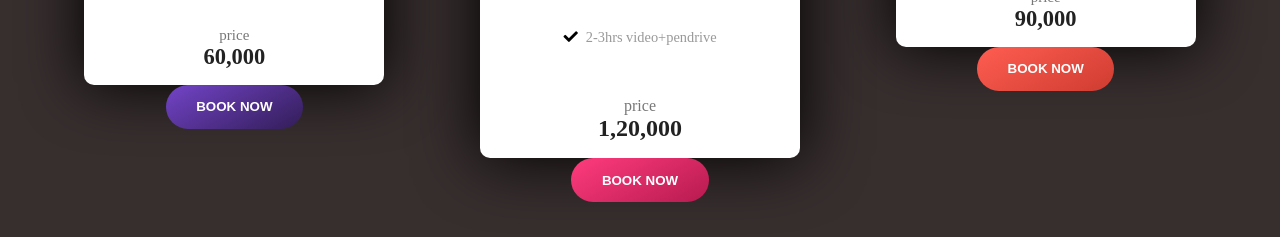
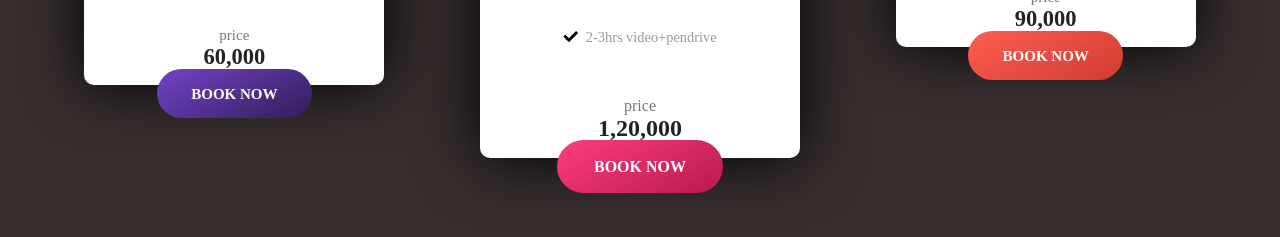
Before and after one commit to capturecaptainphotography/capturecaptain, a plain HTML site: page index.html in a window 1280 px wide. Shown: the part 3362-3599 px from the top of the page. Drawn offline with Linux system fonts and the light colour scheme.

Commit message:
book now

```diff
--- a/index.html
+++ b/index.html
@@ -167,7 +167,9 @@
 
             </div>
         </div>
-        <button>Book Now</button>
+        <a href="https://api.whatsapp.com/send?phone=919381788941&text=Hi Capture Captain Photography!| need more info about Basic Package ." class="whatsapp"
+aria-label="whatsapp me">Book Now</a>
+
     </div>
     <div class="pc-table">
         <div class="pc-logo">
@@ -225,8 +227,8 @@
                 <h2>1,20,000</h2>
 
             </div>
-        </div>
-        <button>Book Now</button>
+        </div>        <a href="https://api.whatsapp.com/send?phone=919381788941&text=Hi Capture Captain Photography!| need more info about Premium Package ." class="whatsapp"
+        aria-label="whatsapp me">Book Now</a>
     </div>
     <div class="pc-table">
         <div class="pc-logo">
@@ -275,7 +277,8 @@
 
             </div>
         </div>
-        <button>Book Now</button>
+        <a href="https://api.whatsapp.com/send?phone=919381788941&text=Hi Capture Captain Photography!| need more info about Customaize Package." class="whatsapp"
+        aria-label="whatsapp me">Book Now</a>
     </div>
 </section>
 
--- a/style.css
+++ b/style.css
@@ -764,9 +764,10 @@ body {
     color: #000;
 }
 
-.pc-table button {
+.pc-table a {
     background: linear-gradient(331deg, #321d58, #7344c8);
     color: #fff;
+    text-decoration: none;
     border: none;
     border-radius: 5em;
     padding: 1.1em 2.3em;
@@ -776,7 +777,7 @@ body {
     cursor: pointer;
 }
 
-.pc-table button:hover {
+.pc-table a:hover {
     background: #fff;
     color: #111;
 }
@@ -786,11 +787,11 @@ body {
 }
 
 .pc-table:nth-child(2) .table-header,
-.pc-table:nth-child(2) button {
+.pc-table:nth-child(2) a {
     background: linear-gradient(331deg, #b71a50, #ff3c7d);
 }
 
 .pc-table:nth-child(3) .table-header,
-.pc-table:nth-child(3) button {
+.pc-table:nth-child(3) a {
     background: linear-gradient(331deg, #cf3c31, #ff5d51);
 }
```
Also changed, not shown: packages.html (+7 -4 lines).
